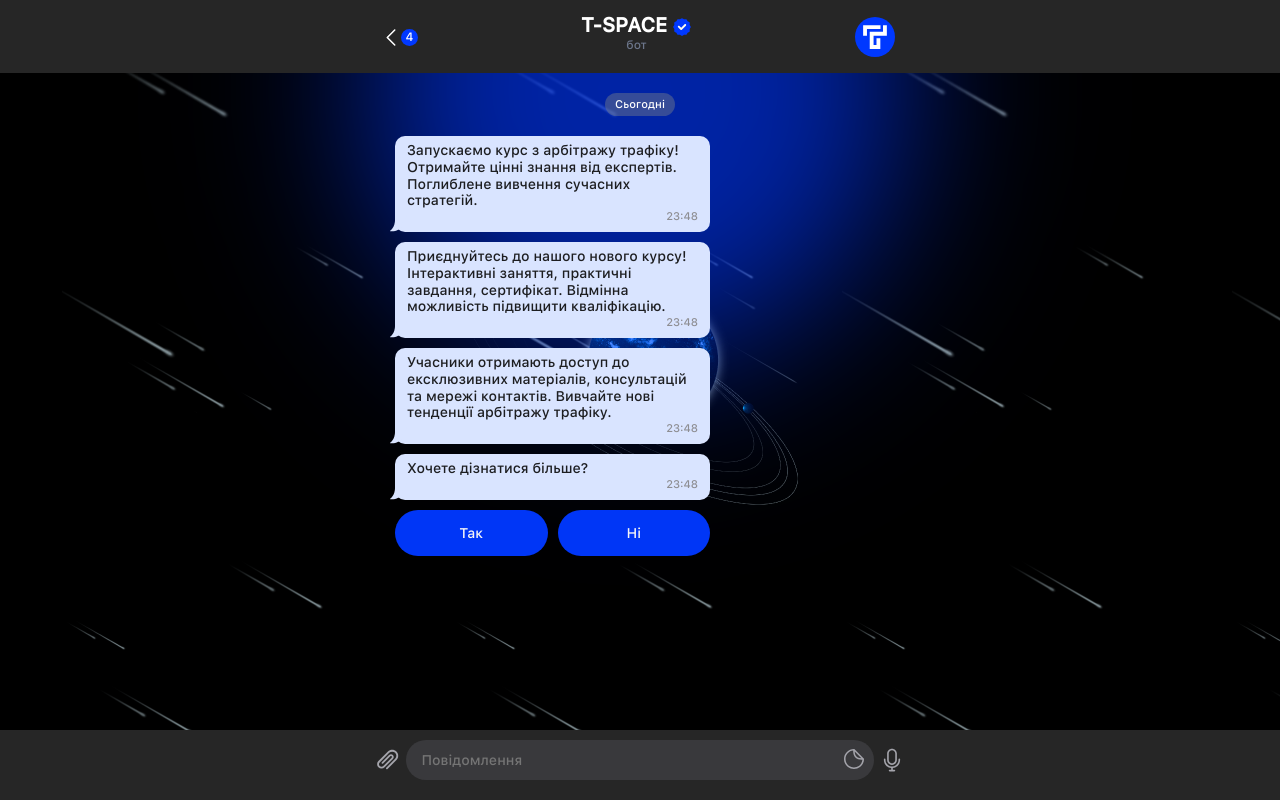
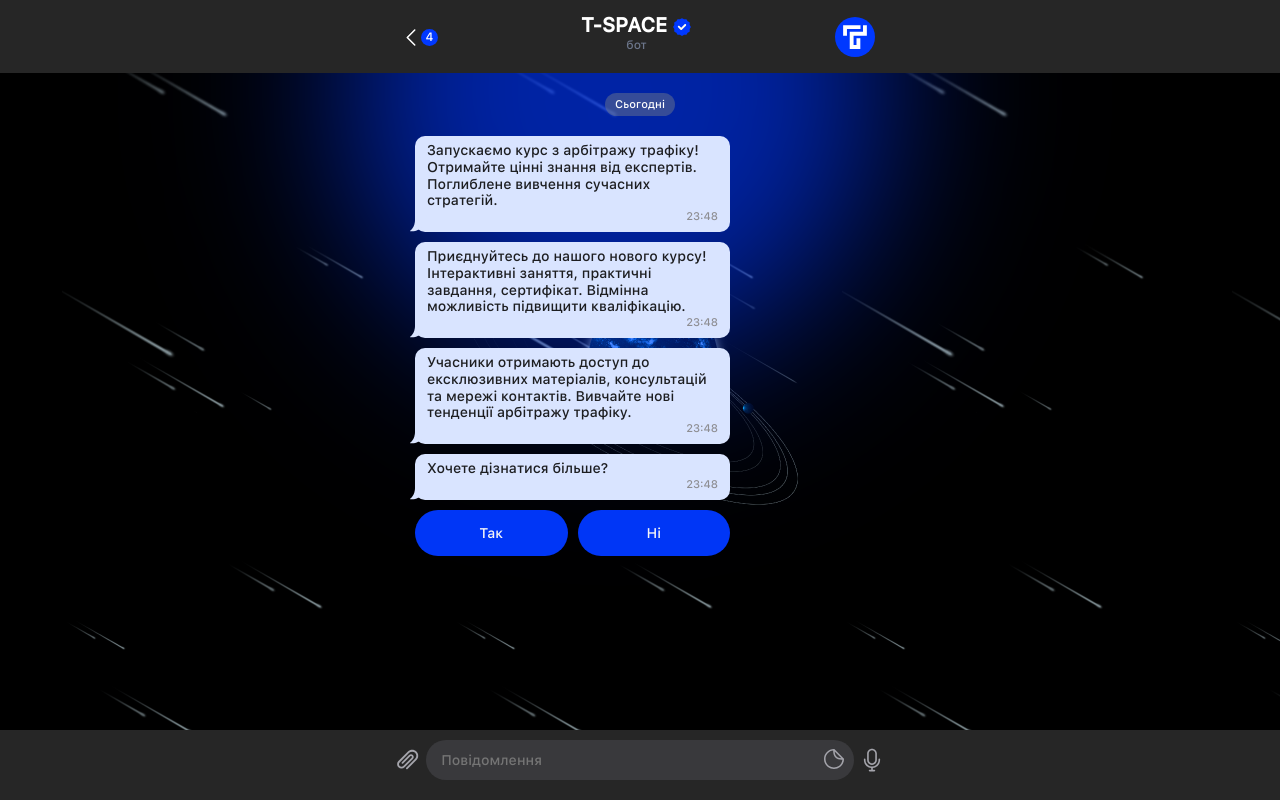
Before and after one commit to DmytroPrymachenko/project-T-Space, a website built with Vite: page index.html in a window 1280 px wide. Built offline with nearby package versions, Linux system fonts and the light colour scheme.

```diff
--- a/src/style/container.css
+++ b/src/style/container.css
@@ -65,7 +65,7 @@
 .container {
   width: 100%;
 
-  max-width: 550px;
+  max-width: 510px;
   padding: 0px 20px 20px;
   margin: 0 auto;
 }
--- a/src/style/footer.css
+++ b/src/style/footer.css
@@ -8,7 +8,7 @@
 .footer__container {
   padding: 10px 10px 20px 10px;
   width: 100%;
-  max-width: 550px;
+  max-width: 510px;
 }
 .footer__input__text {
   width: 100%;
--- a/src/style/header.css
+++ b/src/style/header.css
@@ -9,7 +9,7 @@
 .header__container {
   padding: 17px 20px 16px 20px;
   width: 100%;
-  max-width: 550px;
+  max-width: 510px;
 }
 .header__content {
   display: flex;
```
